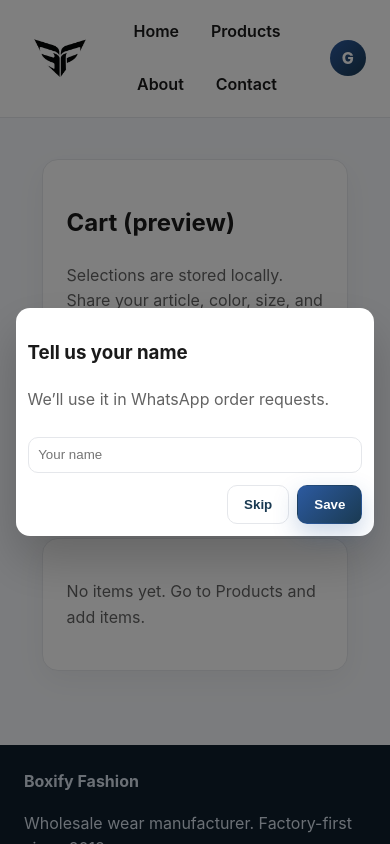
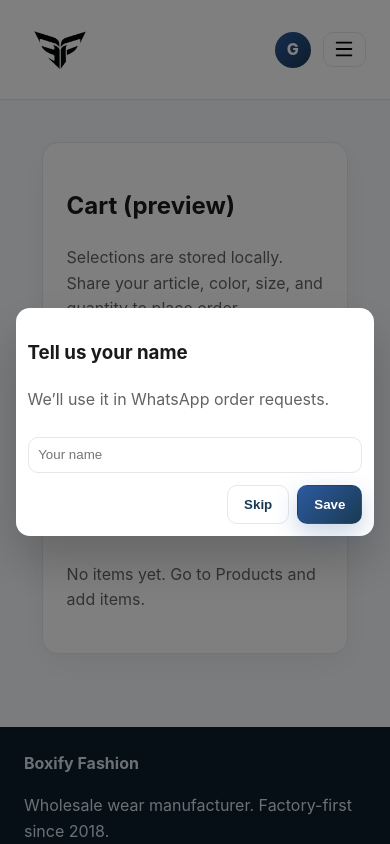
Before and after one commit to Lalit20112/boxifyfashion.com, a Next.js app: page /cart in a window 390 px wide. Shown: the top 844 px of the page. Built offline with nearby package versions, Linux system fonts and the light colour scheme.

Commit message:
feat: add mobile nav toggle/drawer

```diff
--- a/app/globals.css
+++ b/app/globals.css
@@ -85,6 +85,69 @@ main {
   display: flex;
   gap: 1rem;
   flex-wrap: wrap;
+}
+
+.desktop-nav {
+  display: flex;
+}
+
+.mobile-only {
+  display: none;
+}
+
+.nav-toggle {
+  position: relative;
+}
+
+.nav-toggle-btn {
+  border: 1px solid var(--border);
+  background: white;
+  border-radius: 10px;
+  padding: 0.35rem 0.6rem;
+  display: inline-flex;
+  align-items: center;
+  justify-content: center;
+  cursor: pointer;
+}
+
+.nav-drawer {
+  position: absolute;
+  right: 0;
+  top: 120%;
+  display: none;
+  flex-direction: column;
+  gap: 0.5rem;
+  min-width: 180px;
+  background: white;
+  border: 1px solid var(--border);
+  border-radius: 12px;
+  box-shadow: 0 16px 40px rgba(0,0,0,0.1);
+  padding: 0.75rem;
+  z-index: 50;
+}
+
+.nav-drawer.open {
+  display: flex;
+}
+
+.nav-drawer a {
+  font-weight: 700;
+  color: var(--text);
+  padding: 0.35rem 0.4rem;
+  border-radius: 8px;
+}
+
+.nav-drawer a:hover {
+  background: rgba(44, 90, 160, 0.08);
+}
+
+@media (max-width: 900px) {
+  .desktop-nav {
+    display: none;
+  }
+  .mobile-only {
+    display: block;
+  }
 }
 
 .profile-icon {
--- a/app/layout.jsx
+++ b/app/layout.jsx
@@ -6,6 +6,7 @@ import CartNav from './cart-nav';
 import { ProfileProvider } from './profile-provider';
 import NamePrompt from './name-prompt';
 import ProfileIcon from './profile-icon';
+import NavToggle from './nav-toggle';
 
 const whatsappNumber = '9817197390';
 const email = 'info@boxifyfashion.com';
@@ -68,7 +69,7 @@ export default function RootLayout({ children }) {
               <div className="shell">
                 <header className="topbar">
                 <div className="brand"><Link href="/"><img src="/logo.png" alt="Boxify Fashion" className="brand-logo" /></Link></div>
-                <nav className="nav">
+                <nav className="nav desktop-nav">
                   <Link href="/">Home</Link>
                   <Link href="/products">Products</Link>
                   <Link href="/about">About</Link>
@@ -77,6 +78,9 @@ export default function RootLayout({ children }) {
                 <div className="topbar-actions">
                   <CartNav />
                   <ProfileIcon />
+                  <div className="mobile-only">
+                    <NavToggle />
+                  </div>
                 </div>
               </header>
 
--- /dev/null
+++ b/app/nav-toggle.jsx
@@ -0,0 +1,29 @@
+'use client';
+import { useState } from 'react';
+import Link from 'next/link';
+import { Menu, X } from 'lucide-react';
+
+export default function NavToggle() {
+  const [open, setOpen] = useState(false);
+  const links = [
+    { href: '/', label: 'Home' },
+    { href: '/products', label: 'Products' },
+    { href: '/about', label: 'About' },
+    { href: '/contact', label: 'Contact' },
+  ];
+
+  return (
+    <div className="nav-toggle">
+      <button className="nav-toggle-btn" onClick={() => setOpen((v) => !v)} aria-label="Toggle navigation">
+        {open ? <X size={22} /> : <Menu size={22} />}
+      </button>
+      <div className={`nav-drawer ${open ? 'open' : ''}`}>
+        {links.map((link) => (
+          <Link key={link.href} href={link.href} onClick={() => setOpen(false)}>
+            {link.label}
+          </Link>
+        ))}
+      </div>
+    </div>
+  );
+}
```
